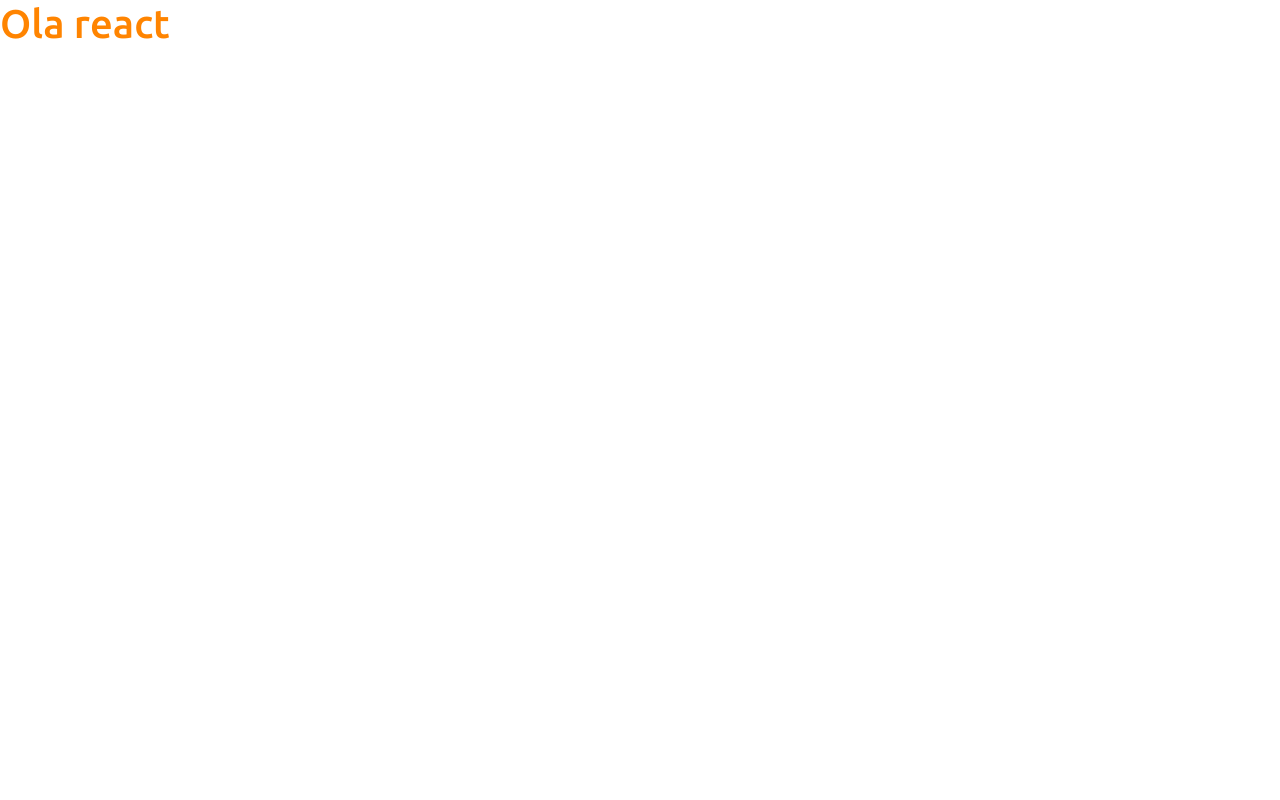
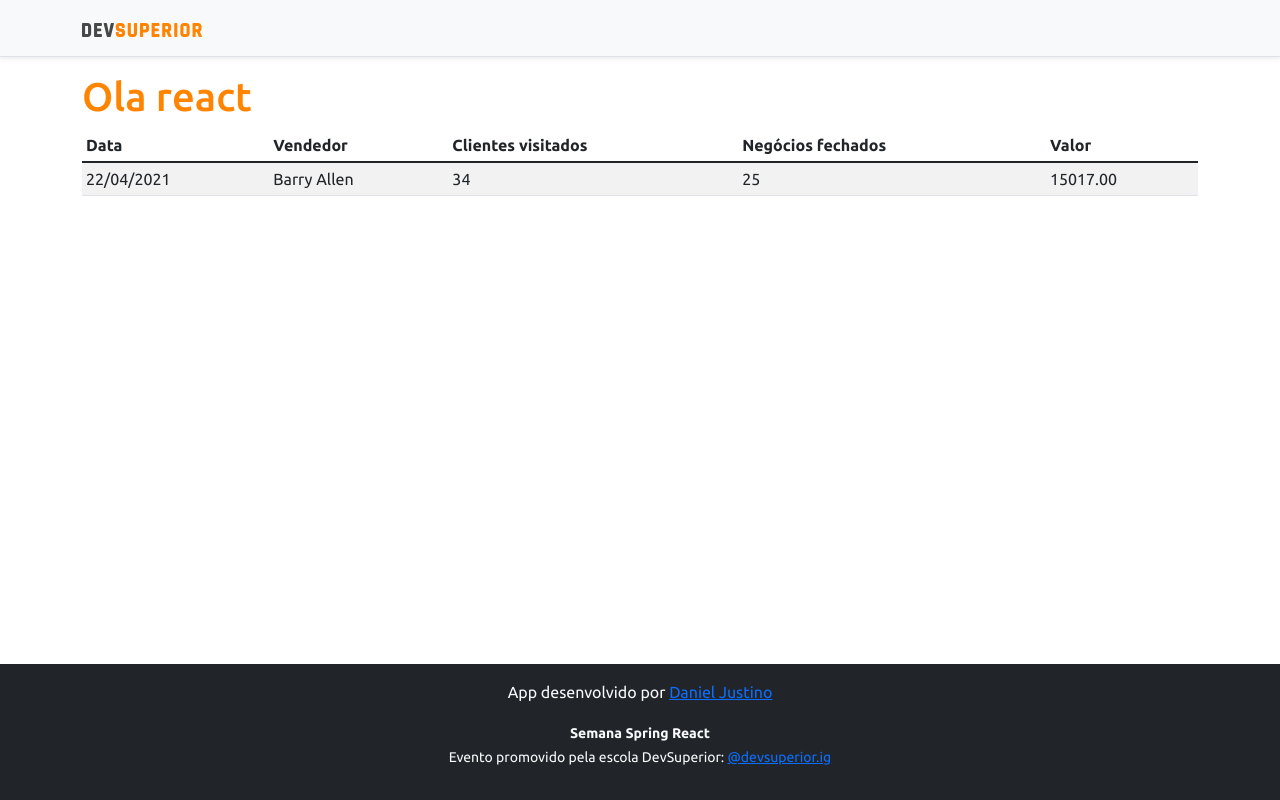
Before and after one commit to danieljustino79/projeto-sds3, a React (Create React App) app in the folder frontend/: page / in a window 1280 px wide. Built offline with nearby package versions, Linux system fonts and the light colour scheme.

Commit message:
Basic static components

```diff
--- a/frontend/src/App.tsx
+++ b/frontend/src/App.tsx
@@ -1,9 +1,17 @@
+import DataTable from "./components/DataTable";
+import Footer from "./components/Footer";
+import NavBar from "./components/NavBar";
 
 function App() {
   return (
-    <div>
+    <>
+    <NavBar />
+    <div className="container">
       <h1 className="text-primary">Ola react</h1>
+      <DataTable />
     </div>
+    <Footer />
+    </>
   );
 }
 
--- /dev/null
+++ b/frontend/src/components/DataTable/index.tsx
@@ -0,0 +1,29 @@
+const DataTable = () => {
+    return (
+        <div className="table-responsive">
+            <table className="table table-striped table-sm">
+                <thead>
+                    <tr>
+                        <th>Data</th>
+                        <th>Vendedor</th>
+                        <th>Clientes visitados</th>
+                        <th>Negócios fechados</th>
+                        <th>Valor</th>
+                    </tr>
+                </thead>
+                <tbody>
+                    <tr>
+                        <td>22/04/2021</td>
+                        <td>Barry Allen</td>
+                        <td>34</td>
+                        <td>25</td>
+                        <td>15017.00</td>
+                    </tr>
+                </tbody>
+            </table>
+        </div>
+
+    );
+}
+
+export default DataTable;
--- /dev/null
+++ b/frontend/src/components/Footer/index.tsx
@@ -0,0 +1,13 @@
+const Footer = () => {
+  return (
+    <footer className="footer mt-auto py-3 bg-dark">
+      <div className="container">
+        <p className="text-light">App desenvolvido por <a href="https://github.com/danieljustino79" target="_blank" rel="noreferrer">Daniel Justino</a></p>
+        <p className="text-light"><small><strong>Semana Spring React</strong><br />
+          Evento promovido pela escola DevSuperior: <a href="https://instagram.com/devsuperior.ig" target="_blank" rel="noreferrer">@devsuperior.ig</a></small></p>
+      </div>
+    </footer>
+  );
+}
+
+export default Footer;
--- /dev/null
+++ b/frontend/src/components/NavBar/index.tsx
@@ -0,0 +1,15 @@
+import ImgDsDark from 'assets/img/ds-dark.svg';
+
+const NavBar = () => {
+    return (
+        <div className="d-flex flex-column flex-md-row align-items-center p-3 px-md-4 mb-3 bg-light border-bottom shadow-sm">
+            <div className="container">
+                <nav className="my-2 my-md-0 mr-md-3">
+                    <img src={ImgDsDark} alt="DevSuperior" width="120" />
+                </nav>
+            </div>
+        </div>
+    );
+}
+
+export default NavBar;
```
Also changed, not shown: frontend/src/assets/img/ds-dark.svg (added).
